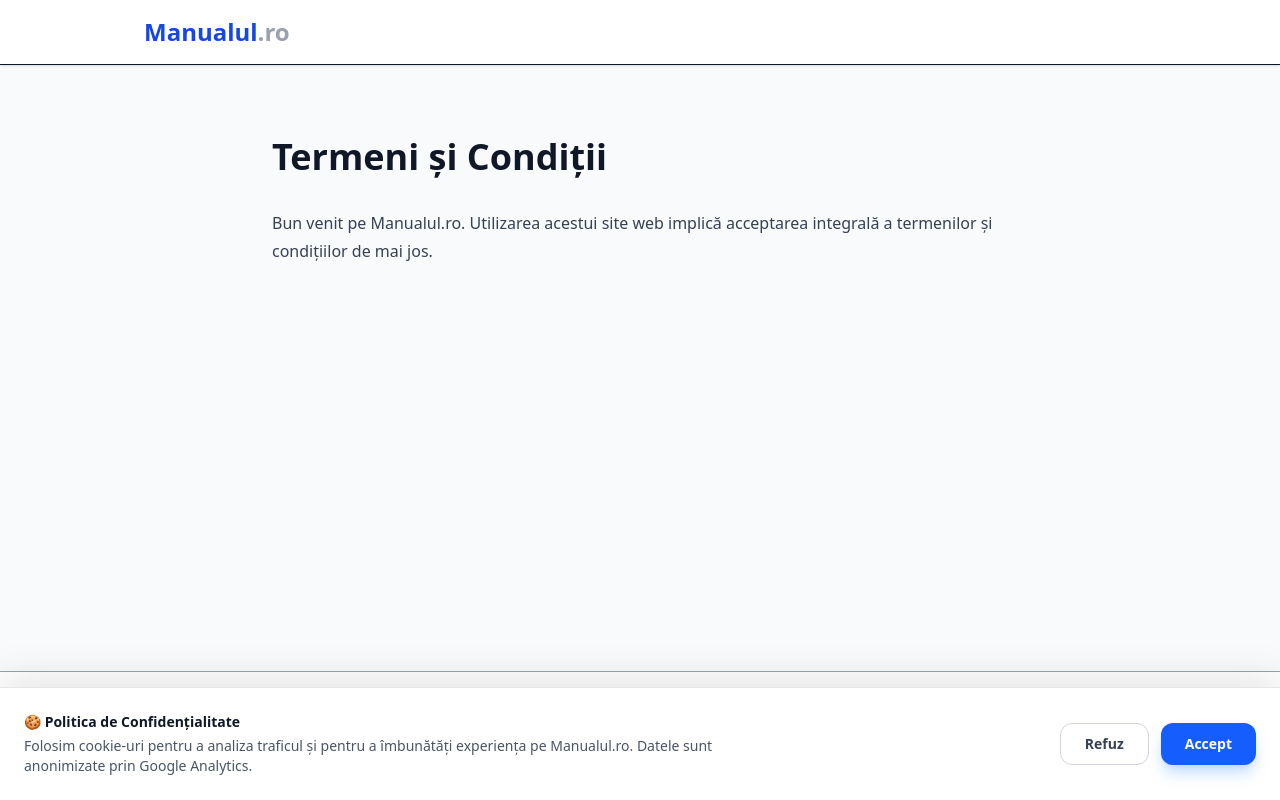
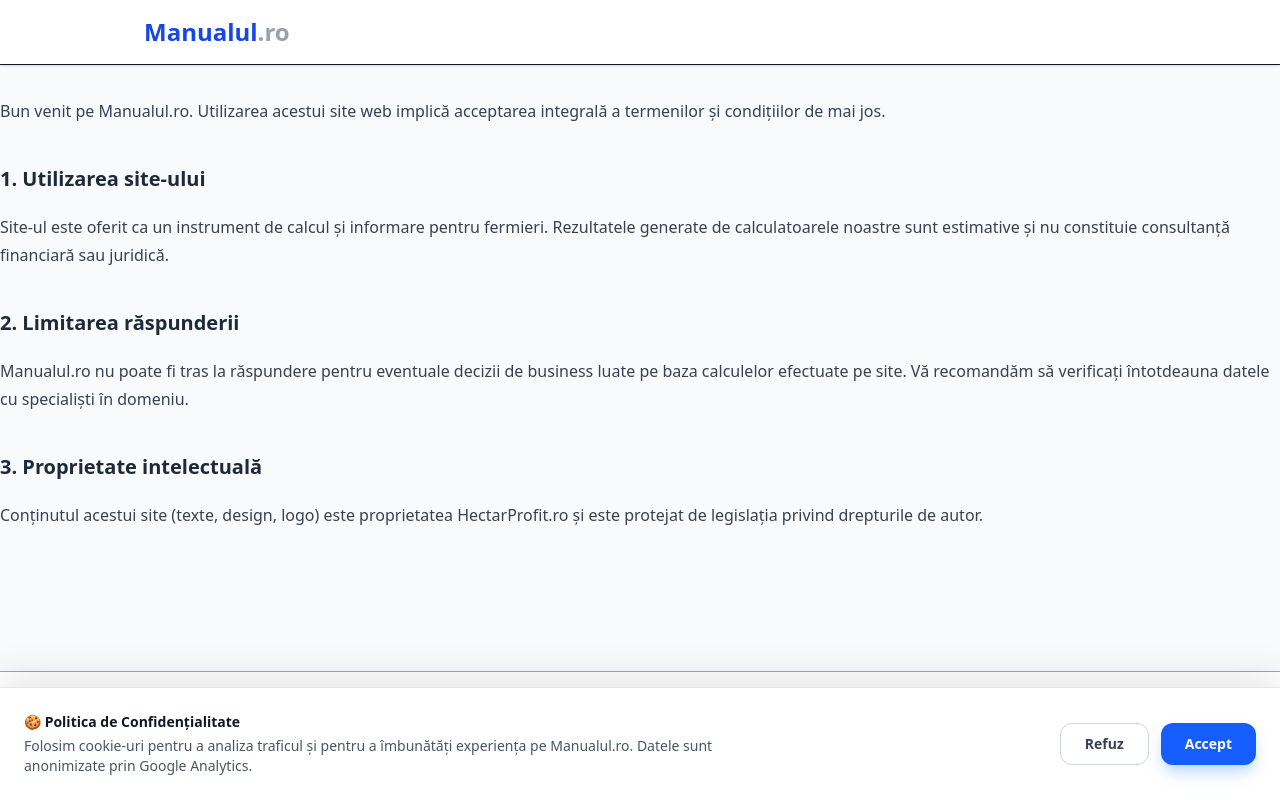
Before and after one commit to cybered01/manualul-hub, an Astro site: page /termeni in a window 1280 px wide. Built offline with nearby package versions, Linux system fonts and the light colour scheme; Astro itself is replaced by a stand-in of ours.

Commit message:
Update termeni.astro

```diff
--- a/src/pages/termeni.astro
+++ b/src/pages/termeni.astro
@@ -3,8 +3,5 @@ import Layout from '../layouts/Layout.astro';
 ---
 
 <Layout title="Termeni și Condiții" description="Termenii și condițiile de utilizare a site-ului Manualul.ro">
-  <div class="max-w-3xl mx-auto py-10 px-4 prose prose-blue">
-    <h1>Termeni și Condiții</h1>
-    <p>Bun venit pe Manualul.ro. Utilizarea acestui site web implică acceptarea integrală a termenilor și condițiilor de mai jos.</p>
-  </div>
+<div class="prose prose-green max-w-none text-gray-700 space-y-6"> <p>Bun venit pe Manualul.ro. Utilizarea acestui site web implică acceptarea integrală a termenilor și condițiilor de mai jos.</p> <h2 class="text-xl font-semibold text-gray-800">1. Utilizarea site-ului</h2> <p>Site-ul este oferit ca un instrument de calcul și informare pentru fermieri. Rezultatele generate de calculatoarele noastre sunt estimative și nu constituie consultanță financiară sau juridică.</p> <h2 class="text-xl font-semibold text-gray-800">2. Limitarea răspunderii</h2> <p>Manualul.ro nu poate fi tras la răspundere pentru eventuale decizii de business luate pe baza calculelor efectuate pe site. Vă recomandăm să verificați întotdeauna datele cu specialiști în domeniu.</p> <h2 class="text-xl font-semibold text-gray-800">3. Proprietate intelectuală</h2> <p>Conținutul acestui site (texte, design, logo) este proprietatea HectarProfit.ro și este protejat de legislația privind drepturile de autor.</p>  </div>
 </Layout>
```
